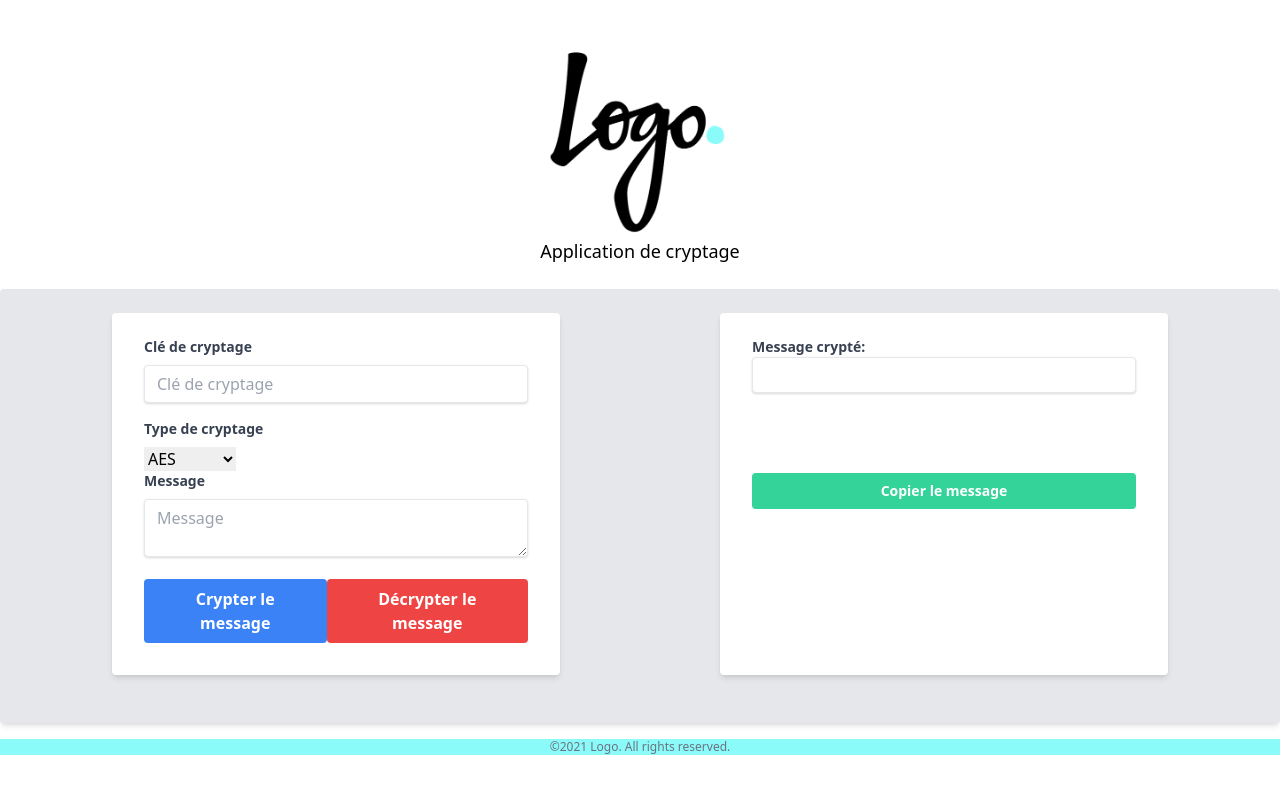
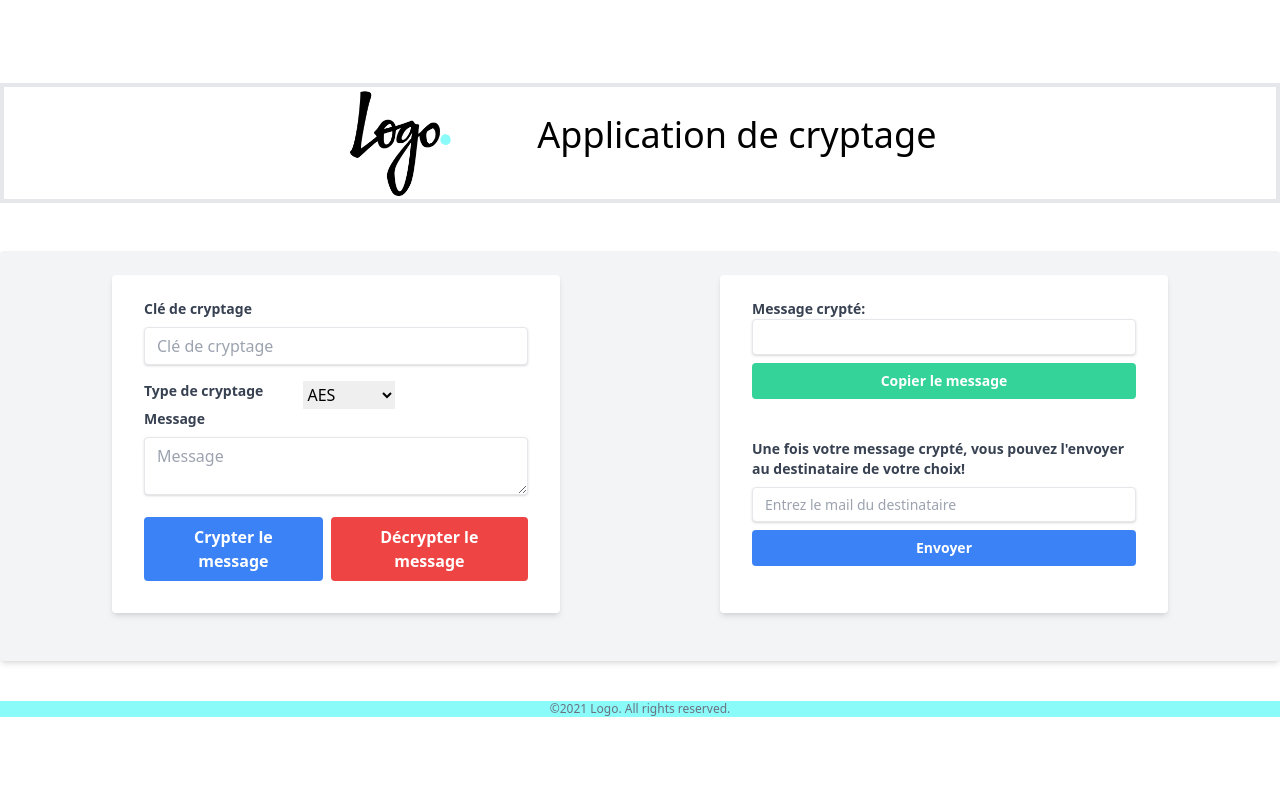
Before and after one commit to paulo-guerin/EncryptionReactApp, a React (Create React App) app in the folder client/: page / in a window 1280 px wide. Shown: the top 794 px of the page. Built offline with nearby package versions, Linux system fonts and the light colour scheme.

Commit message:
done mail and some front

```diff
--- a/client/src/App.js
+++ b/client/src/App.js
@@ -8,6 +8,7 @@ export default function App() {
   const [message, setMessage] = useState("");
   const [result, setResult] = useState("");
   const [hash, setHash] = useState("AES");
+  const [email, setEmail] = useState("");
 
   const inputHandler = event => {
     setResult(event.target.value);
@@ -32,7 +33,6 @@ export default function App() {
       default:
         break;
     }
-    // var decrypted = CryptoJS.SHA256.decrypt(encrypted, "Secret Passphrase");
   }
 
   const handleSubmitDecrypt = () => {
@@ -49,19 +49,18 @@ export default function App() {
       default:
         break;
     }
-    // var decrypted = CryptoJS.SHA256.decrypt(encrypted, "Secret Passphrase");
   }
 
 
   return (
-    <div className="w-full h-screen flex justify-center flex-col">
+    <div className="w-full h-screen flex justify-center flex-col space-y-10">
 
-      <div className="text-4xl text-blue-500 self-center mb-2">
-        <img className="bg-auto bg-no-repeat bg-center h-48" src={'./images/logo.png'} alt='Entreprise Logo'/>
-        <div className="text-lg text-black mb-4">Application de cryptage</div>
+      <div className="text-4xl border-4 border-light-blue-500 text-blue-500 flex flex-row justify-center content-around w-full mb-2">
+        <img className="bg-auto bg-no-repeat bg-center h-28" src={'./images/logo.png'} alt='Entreprise Logo'/>
+        <div className="self-center text-black mb-4 ml-20">Application de cryptage</div>
       </div>
 
-      <div className="bg-gray-200 shadow-md rounded px-8 pt-6 pb-8 mb-4 self-center w-full flex flex-row content-around">
+      <div className="bg-gray-100 shadow-md rounded px-8 pt-6 pb-8 self-center w-full flex flex-row content-around">
         <form className="bg-white shadow-md rounded px-8 pt-6 pb-8 mb-4 ml-20 mr-20 w-10/12">
           <div className="mb-4">
             <label className="block text-gray-700 text-sm font-bold mb-2" htmlFor="key">
@@ -69,14 +68,16 @@ export default function App() {
             </label>
             <input className="shadow appearance-none border rounded w-full py-2 px-3 text-gray-700 leading-tight focus:outline-none focus:shadow-outline" id="key" type="text" placeholder="Clé de cryptage" value={key} onChange={e => setKey(e.target.value)}/>
           </div>
+          <div className="flex flex-row">
             <label className="block text-gray-700 text-sm font-bold mb-2" htmlFor="hash">
               Type de cryptage
             </label>
-          <select name="hash" id="hash" onChange={e => setHash(e.target.value)}>
+            <select className="ml-10" name="hash" id="hash" onChange={e => setHash(e.target.value)}>
                 <option value="AES">AES</option>
                 <option value="DES">DES</option>
                 <option value="TripleDES">TripleDES</option>
             </select>
+          </div>
           <div className="mb-4">
             <label className="block text-gray-700 text-sm font-bold mb-2" htmlFor="message">
               Message
@@ -88,18 +89,24 @@ export default function App() {
             <button className="bg-blue-500 hover:bg-blue-700 text-white font-bold py-2 px-4 rounded focus:outline-none focus:shadow-outline" type="button" onClick={(e) => handleSubmitEncrypt()}>
               Crypter le message
             </button>
-            <button className="bg-red-500 hover:bg-red-700 text-white font-bold py-2 px-4 rounded focus:outline-none focus:shadow-outline" type="button" onClick={(e) => handleSubmitDecrypt()}>
+            <button className="bg-red-500 hover:bg-red-700 ml-2 text-white font-bold py-2 px-4 rounded focus:outline-none focus:shadow-outline" type="button" onClick={(e) => handleSubmitDecrypt()}>
               Décrypter le message
             </button>
           </div>
         </form>
         <div className="bg-white w-10/12 text-gray-700 text-sm h-max flex flex-col font-bold content-around shadow-md rounded px-8 pt-6 pb-8 mb-4 ml-20 mr-20">
           <div className="text-gray-700 text-sm font-bold">Message crypté:</div>
-          <input className="shadow mb-20 appearance-none border rounded w-full py-2 px-3 text-gray-700 leading-tight focus:outline-none focus:shadow-outline" type="text" value={result} onChange={inputHandler} />
-          <button onClick={copy} disabled={!result} className="bg-green-400 hover:bg-green-500 text-white font-bold py-2 px-4 rounded focus:outline-none focus:shadow-outline" type="button"
-          // onClick={(e) => handleSubmitEncrypt()}
-          >
+          <input className="shadow mb-2 appearance-none border rounded w-full py-2 px-3 text-gray-700 leading-tight focus:outline-none focus:shadow-outline" type="text" value={result} onChange={inputHandler} />
+          <button onClick={copy} disabled={!result} className="mb-10 bg-green-400 hover:bg-green-500 text-white font-bold py-2 px-4 rounded focus:outline-none focus:shadow-outline" type="button">
             Copier le message
+          </button>
+
+          <label className=" text-gray-700 text-sm font-bold mb-2" htmlFor="email">
+            Une fois votre message crypté, vous pouvez l'envoyer au destinataire de votre choix!
+          </label>
+          <input className="shadow mb-2 appearance-none border rounded w-full py-2 px-3 text-gray-700 leading-tight focus:outline-none focus:shadow-outline" id="email" type="email" placeholder="Entrez le mail du destinataire" value={email} onChange={e => setEmail(e.target.value)}/>
+          <button onClick={() => window.open(`mailto:${email}?subject=subject&body=${result}`)} className="bg-blue-500 hover:bg-blue-700 text-white font-bold py-2 px-4 rounded focus:outline-none focus:shadow-outline" type="button">
+            Envoyer
           </button>
         </div>
       </div>
```
Also changed, not shown: 1 other file (tests, documents, lock files or other folders). Lines whose indentation alone changed are shown as unchanged.
